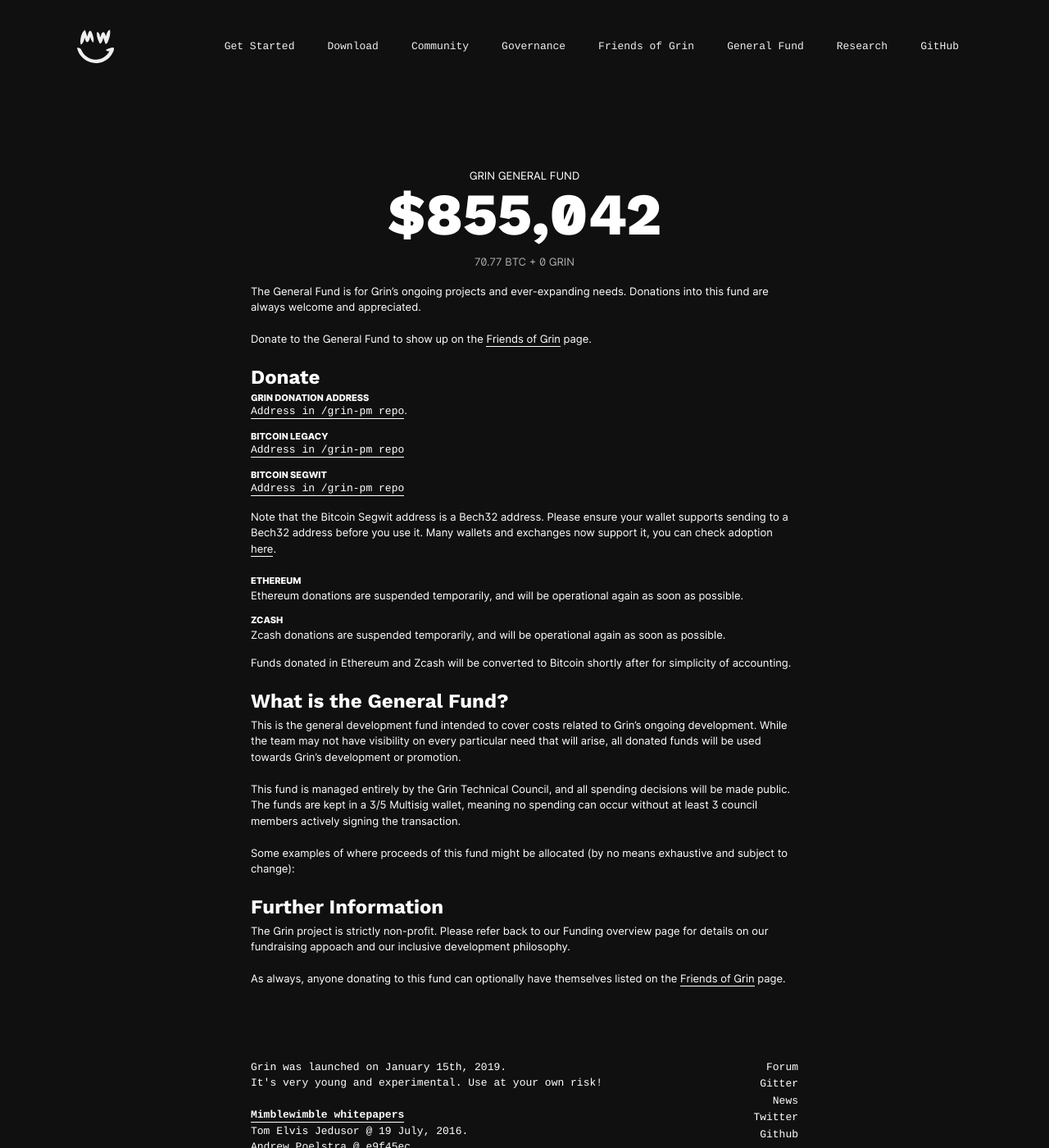
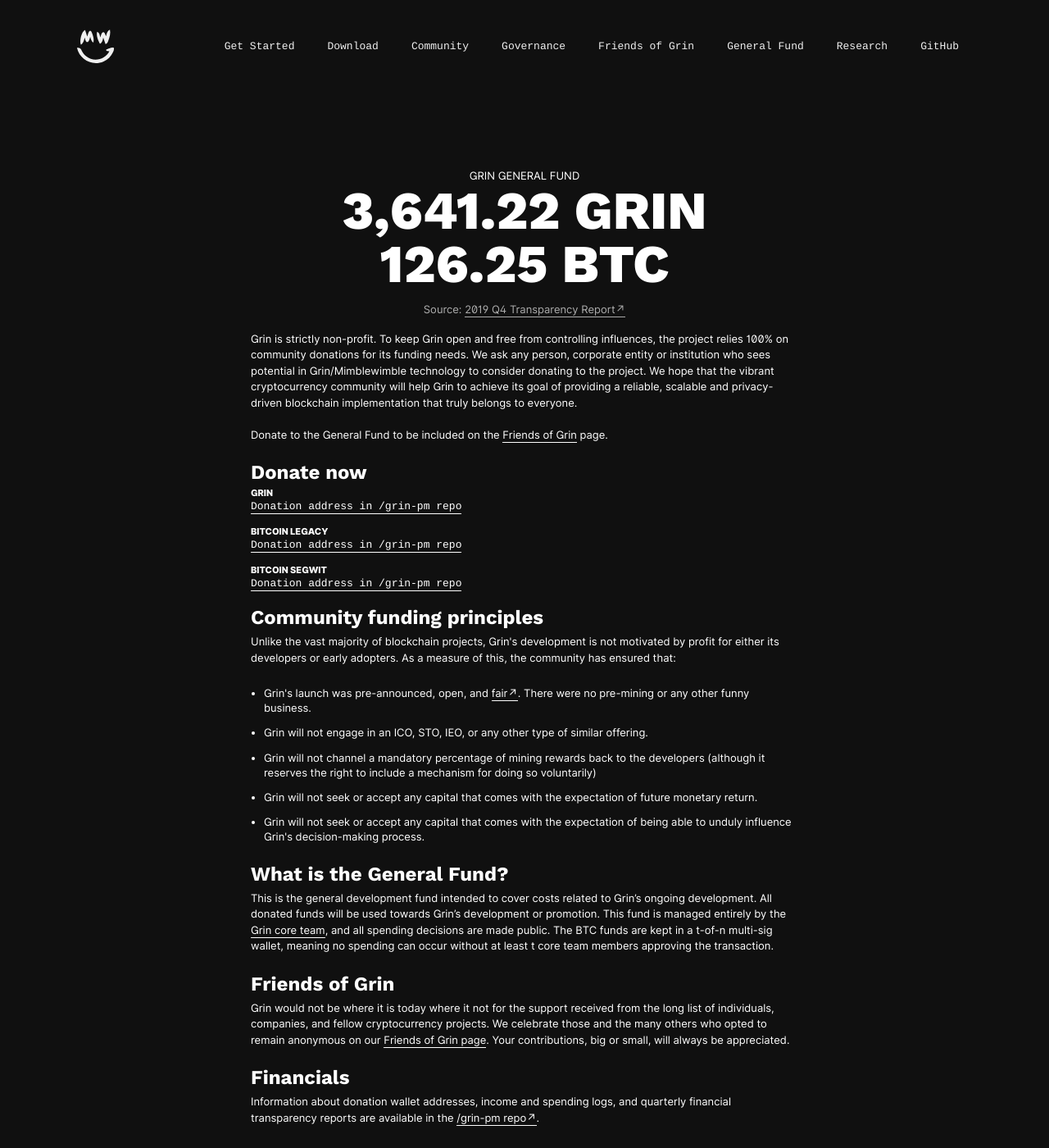
Before and after one commit to mimblewimble/site, a Jekyll site: the page built from fund.html, in a window 1280 px wide and 1400 px high. Shown: the whole window at 82% size. Built offline with Jekyll 4.4.1, drawn with Linux system fonts in a browser that asks for light colours; nearby versions of some CDN libraries.

Commit message:
rework fund.html and accompanying scss

```diff
--- a/_sass/fund.scss
+++ b/_sass/fund.scss
@@ -14,7 +14,7 @@
   }
   h1 {
     text-align: center;
-    font-size: 72px;
+    font-size: 5rem;
     font-weight: 800;
     margin: 4px 0 16px 0;
   }
--- a/fund.html
+++ b/fund.html
@@ -6,38 +6,39 @@
   <div class="fund">
     <div class="fund-heading">
       <span>GRIN GENERAL FUND</span>
-      <h1>$855,042</h1>
-      <small>70.77 BTC + 0 GRIN</small>
+      <h1>3,641.22 GRIN</br>126.25 BTC</h1>
+      <small>Source: <a href="https://github.com/mimblewimble/grin-pm/blob/master/financials/reports/funding_transparency_2019Q4.md">2019 Q4 Transparency Report↗</a></small>
     </div>
     <p>
-      The General Fund is for Grin’s ongoing projects and ever-expanding needs. Donations into this fund are always welcome and appreciated.
+      Grin is strictly non-profit. To keep Grin open and free from controlling influences, the project relies 100% on community donations for its funding needs. We ask any person, corporate entity or institution who sees potential in Grin/Mimblewimble technology to consider donating to the project. We hope that the vibrant cryptocurrency community will help Grin to achieve its goal of providing a reliable, scalable and privacy-driven blockchain implementation that truly belongs to everyone.
 
-      Donate to the General Fund to show up on the <a href="/friends">Friends of Grin</a> page.
+      Donate to the General Fund to be included on the <a href="/friends">Friends of Grin</a> page.
     </p>
-    <h3>Donate</h3>
-    <small class="fund-donation-type">GRIN DONATION ADDRESS</small>
-    <a href="https://github.com/mimblewimble/grin-pm/blob/master/financials/addresses.md#grin" class="fund-address">Address in /grin-pm repo</a>.
+    <h3>Donate now</h3>
+    <small class="fund-donation-type">GRIN</small>
+    <a href="https://github.com/mimblewimble/grin-pm/blob/master/financials/addresses.md#grin" class="fund-address">Donation address in /grin-pm repo</a>
     <small class="fund-donation-type">BITCOIN LEGACY</small>
-    <a href="https://github.com/mimblewimble/grin-pm/blob/master/financials/addresses.md#legacy" class="fund-address">Address in /grin-pm repo</a>
+    <a href="https://github.com/mimblewimble/grin-pm/blob/master/financials/addresses.md#legacy" class="fund-address">Donation address in /grin-pm repo</a>
     <small class="fund-donation-type">BITCOIN SEGWIT</small>
-    <a href="https://github.com/mimblewimble/grin-pm/blob/master/financials/addresses.md#segwit" class="fund-address">Address in /grin-pm repo</a>
-    <p>Note that the Bitcoin Segwit address is a Bech32 address. Please ensure your wallet supports sending to a Bech32 address before you use it. Many wallets and exchanges now support it, you can check adoption <a href="https://en.bitcoin.it/wiki/Bech32_adoption">here</a>.</p>
-    <small class="fund-donation-type">ETHEREUM</small>
-    <span class="fund-closed">Ethereum donations are suspended temporarily, and will be operational again as soon as possible.</span>
-    <small class="fund-donation-type">ZCASH</small>
-    <span class="fund-closed">Zcash donations are suspended temporarily, and will be operational again as soon as possible.</span>
-    <p>Funds donated in Ethereum and Zcash will be converted to Bitcoin shortly after for simplicity of accounting.</p>
+    <a href="https://github.com/mimblewimble/grin-pm/blob/master/financials/addresses.md#segwit" class="fund-address">Donation address in /grin-pm repo</a>
+
+    <h3>Community funding principles</h3>
+    <p>Unlike the vast majority of blockchain projects, Grin's development is not motivated by profit for either its developers or early adopters. As a measure of this, the community has ensured that:
+    <ul>
+      <li>Grin's launch was pre-announced, open, and <a href="https://medium.com/@arjunblj/grin-and-the-mythical-fair-launch-395ca87a5e73">fair↗</a>. There were no pre-mining or any other funny business.</li>
+      <li>Grin will not engage in an ICO, STO, IEO, or any other type of similar offering.</li>
+      <li>Grin will not channel a mandatory percentage of mining rewards back to the developers (although it reserves the right to include a mechanism for doing so voluntarily)</li>
+      <li>Grin will not seek or accept any capital that comes with the expectation of future monetary return.</li>
+      <li>Grin will not seek or accept any capital that comes with the expectation of being able to unduly influence Grin's decision-making process.</li>
+    </ul>
 
     <h3>What is the General Fund?</h3>
-    <p>This is the general development fund intended to cover costs related to Grin’s ongoing development. While the team may not have visibility on every particular need that will arise, all donated funds will be used towards Grin’s development or promotion.
+    <p>This is the general development fund intended to cover costs related to Grin’s ongoing development. All donated funds will be used towards Grin’s development or promotion. This fund is managed entirely by the <a href="governance#core-team">Grin core team</a>, and all spending decisions are made public. The BTC funds are kept in a t-of-n multi-sig wallet, meaning no spending can occur without at least t core team members approving the transaction.</p>
 
-This fund is managed entirely by the Grin Technical Council, and all spending decisions will be made public. The funds are kept in a 3/5 Multisig wallet, meaning no spending can occur without at least 3 council members actively signing the transaction.
+    <h3>Friends of Grin</h3>
+    <p>Grin would not be where it is today where it not for the support received from the long list of individuals, companies, and fellow cryptocurrency projects. We celebrate those and the many others who opted to remain anonymous on our <a href="friends.html">Friends of Grin page</a>. Your contributions, big or small, will always be appreciated.</p>
 
-Some examples of where proceeds of this fund might be allocated (by no means exhaustive and subject to change):</p>
-
-    <h3>Further Information</h3>
-    <p>The Grin project is strictly non-profit. Please refer back to our Funding overview page for details on our fundraising appoach and our inclusive development philosophy.
-
-As always, anyone donating to this fund can optionally have themselves listed on the <a href="friends">Friends of Grin</a> page.</p>
+    <h3>Financials</h3>
+    <p>Information about donation wallet addresses, income and spending logs, and quarterly financial transparency reports are available in the <a href="https://github.com/mimblewimble/grin-pm#financials">/grin-pm repo↗</a>.</p>
   </div>
 </main>
```
